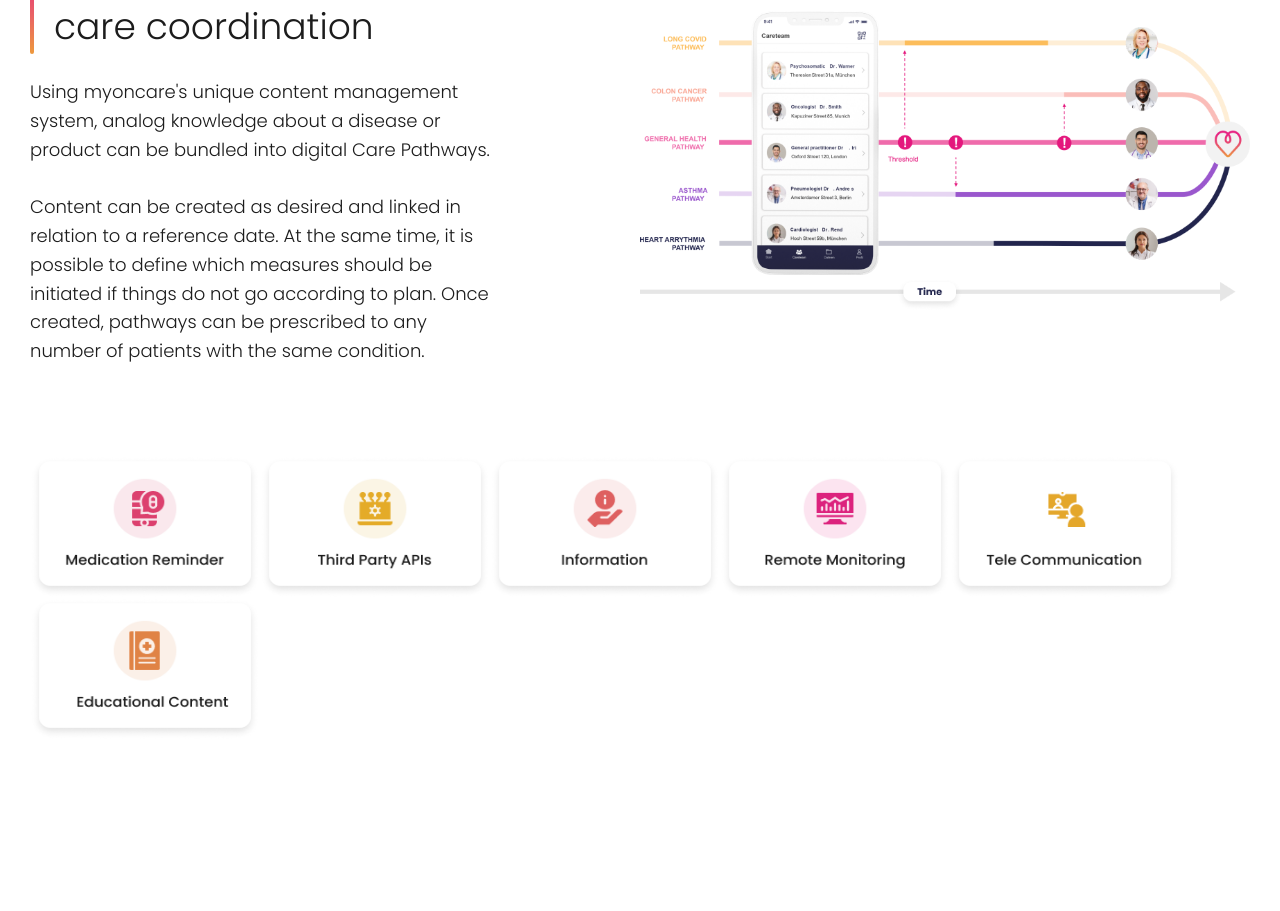
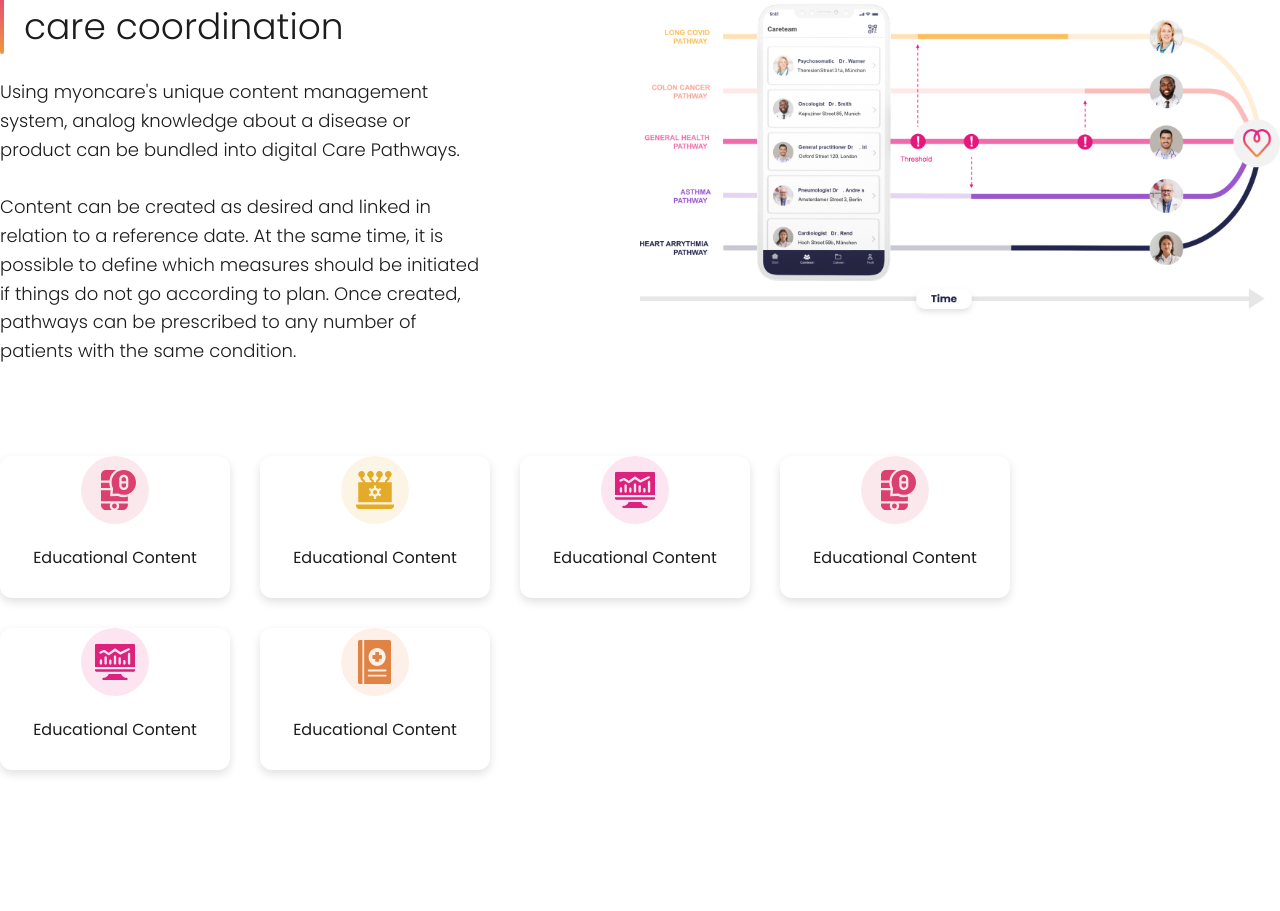
Before and after one commit to YanaDenisowa/mycare, a plain HTML site: page index.html in a window 1280 px wide. Shown: the part 1493-2404 px from the top of the page. Drawn offline with Linux system fonts and the light colour scheme.

Commit message:
Styling section cards

```diff
--- a/index.html
+++ b/index.html
@@ -82,12 +82,36 @@
             </div>
         </div>
         <div class="coordination__cards">
-            <img src="images/coord-item1.png" alt="coord-image">
-            <img src="images/coord-item6.png" alt="coord-image">
-            <img src="images/coord-item5.png" alt="coord-image">
-            <img src="images/coord-item2.png" alt="coord-image">
-            <img src="images/coord-item3.png" alt="coord-image">
-            <img src="images/coord-item4.png" alt="coord-image">
+            <div class="coordination__card">
+                <img src="images/coorn1.svg" alt="coord">
+                <p>Educational Content</p>
+            </div>
+            <div class="coordination__card">
+                <img src="images/coord4.svg" alt="coord">
+                <p>Educational Content</p>
+            </div>
+            <div class="coordination__card">
+                <img src="images/coord3.svg" alt="coord">
+                <p>Educational Content</p>
+            </div>
+            <div class="coordination__card">
+                <img src="images/coorn1.svg" alt="coord">
+                <p>Educational Content</p>
+            </div>
+            <div class="coordination__card">
+                <img src="images/coord3.svg" alt="coord">
+                <p>Educational Content</p>
+            </div>
+            <div class="coordination__card">
+                <img src="images/coord2.svg" alt="coord">
+                <p>Educational Content</p>
+            </div>
+<!--            <img src="images/coord-item1.png" alt="coord-image">-->
+<!--            <img src="images/coord-item6.png" alt="coord-image">-->
+<!--            <img src="images/coord-item5.png" alt="coord-image">-->
+<!--            <img src="images/coord-item2.png" alt="coord-image">-->
+<!--            <img src="images/coord-item3.png" alt="coord-image">-->
+<!--            <img src="images/coord-item4.png" alt="coord-image">-->
 
         </div>
     </div>
--- a/style/style.css
+++ b/style/style.css
@@ -336,6 +336,9 @@ p {
 .coordination {
     padding: 174px 0;
 }
+.coordination .container {
+    padding: 0;
+}
 .title {
     font-family: 'Poppins';
     font-style: normal;
@@ -381,15 +384,44 @@ p {
     flex-wrap: wrap;
 
 }
-.coordination__cards img{
+.coordination__card {
+    background: #FFFFFF;
+    box-shadow: 0px 4px 10px rgba(0, 0, 0, 0.12);
+    border-radius: 12px;
+    width: 230px;
     height: 142px;
-    width: 230px;
-    display: block;
+    margin-right: 30px;
+    padding: 20px;
+    display: flex;
+    flex-direction: column;
+    align-items: center;
+    justify-content: center;
+
 }
-.coordination__cards img:hover {
-    transform: scale(1.1);
-    transition: .5s;
+.coordination__card {
+    margin-bottom: 30px;;
 }
+.coordination__card p {
+    font-family: 'Poppins';
+    font-style: normal;
+    font-weight: 500;
+    font-size: 16px;
+    line-height: 120%;
+    color: #1C1C1C;
+}
+.coordination__card:last-child {
+    margin-right: 0;
+}
+
+/*.coordination__cards img{*/
+/*    height: 142px;*/
+/*    width: 230px;*/
+/*    display: block;*/
+/*}*/
+/*.coordination__cards img:hover {*/
+/*    transform: scale(1.1);*/
+/*    transition: .5s;*/
+/*}*/
 /* Section layers*/
 
 .layers__bg {
```
Also changed, not shown: images/coord2.svg (added), images/coord3.svg (added), images/coord4.svg (added), images/coorn1.svg (added).
